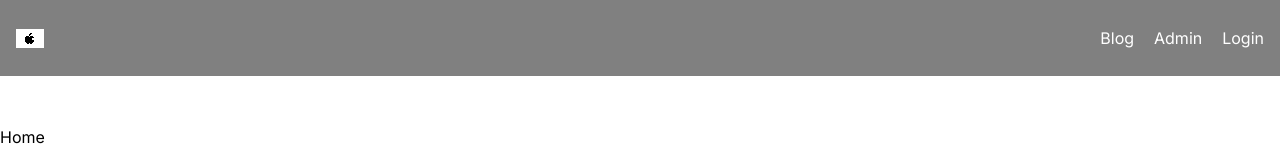
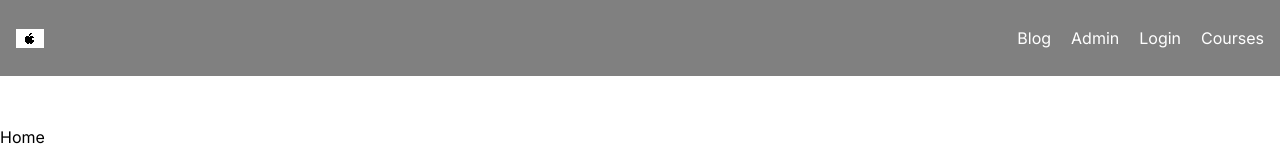
Before and after one commit to ma-xk/flask-next-ytp, a Next.js app: page / in a window 1280 px wide. Shown: the top 160 px of the page. Built offline with nearby package versions, Linux system fonts and the light colour scheme.

Commit message:
formatting

```diff
--- a/app/components/global/Navbar/Navbar.js
+++ b/app/components/global/Navbar/Navbar.js
@@ -64,7 +64,9 @@ const Navbar = () => {
             <Link href='/login' className='link'>
               Login
             </Link>
-          </div>
+            <Link href='/courses' className='link'>
+              Courses
+            </Link>
           </div>
         </div>
 
@@ -98,6 +100,7 @@ const Navbar = () => {
           className={`backdrop ${isMenuOpen ? 'open' : ''}`}
           onClick={toggleMenu}
         ></div>
+      </div>
     </nav>
   );
 };
```
Lines whose indentation alone changed are shown as unchanged.
